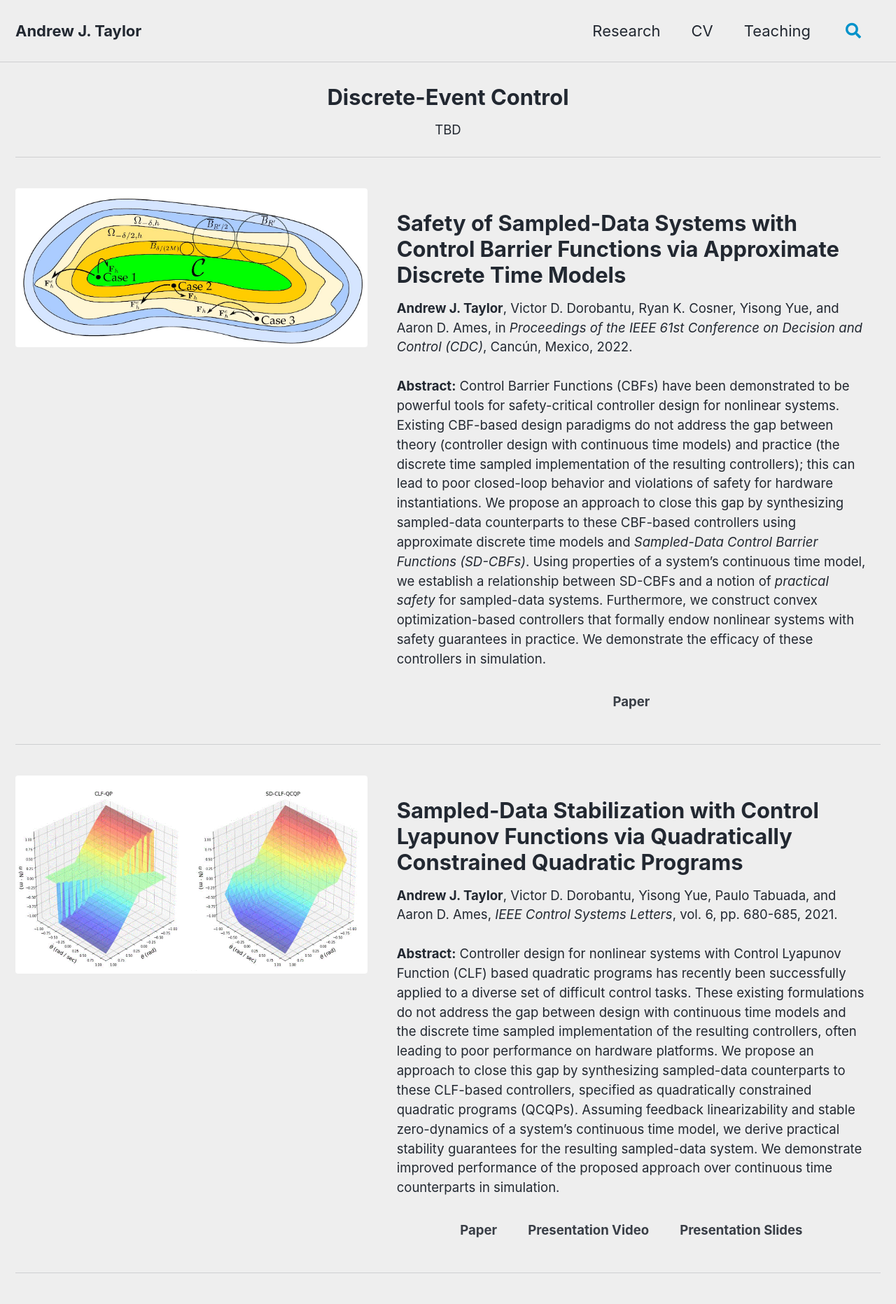
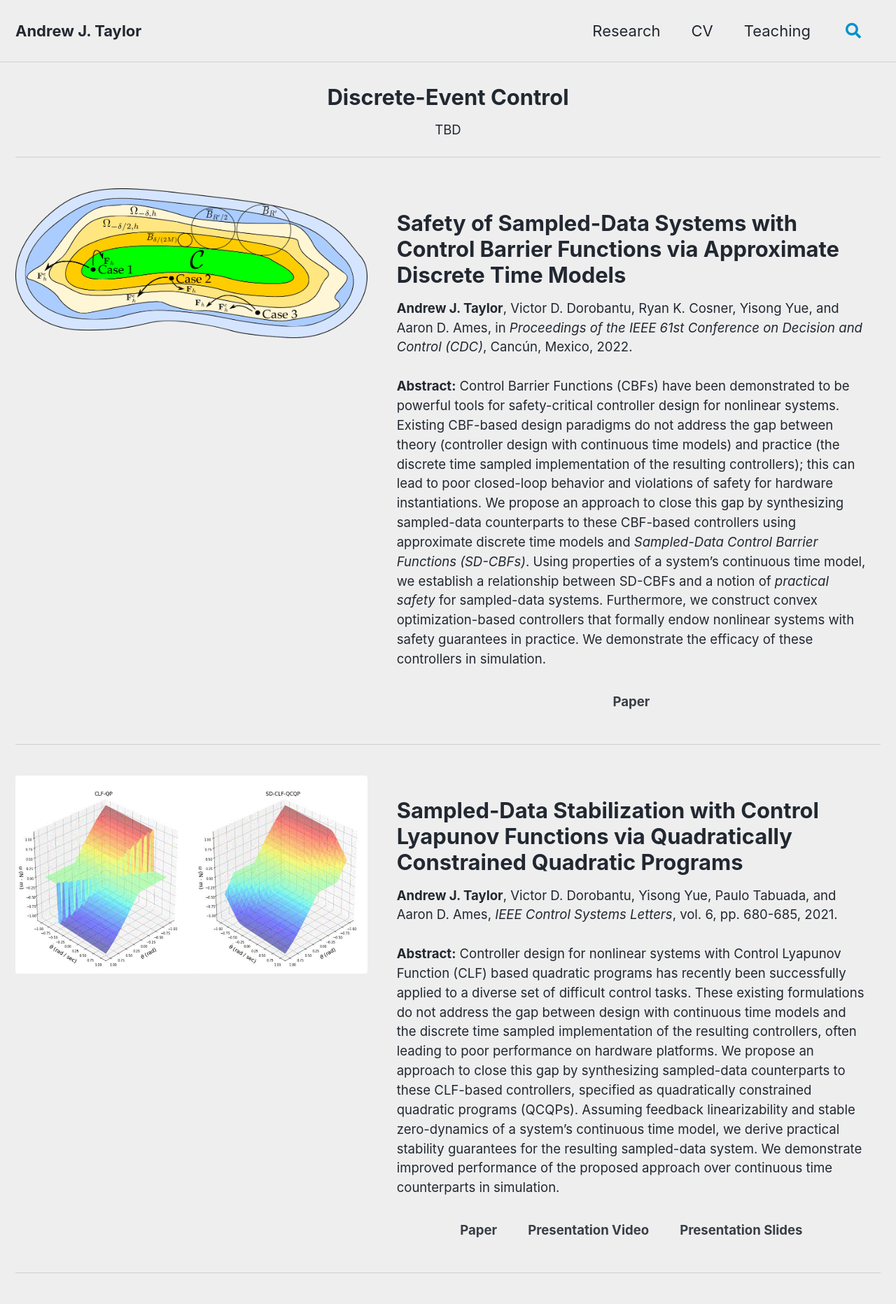
Before and after one commit to andrewjamestaylor/andrewjamestaylor.github.io, a Jekyll site: the page built from _pages/research_projects/discrete_event_control.md, in a window 1280 px wide. Shown: the top 1863 px of the page at 70% size. Built offline with Jekyll 4.4.1, drawn with Linux system fonts in a browser that asks for light colours; cached includes are drawn as plain includes.

Commit message:
solving stupid lfs issue

```diff
--- a/_pages/research_projects/discrete_event_control.md
+++ b/_pages/research_projects/discrete_event_control.md
@@ -30,7 +30,7 @@
     btn_label3: "Presentation Slides"
 
 feature_row_3:
-  - image_path: assets/paper_materials/taylor2022safety_of_sampled_data_systems_with_control_barrier_functions_via_approximate_discrete_time_models/proof_figure.jpg
+  - image_path: assets/paper_materials/taylor2022safety_of_sampled_data_systems_with_control_barrier_functions_via_approximate_discrete_time_models/ProofFigure.png
     title: "Safety of Sampled-Data Systems with Control Barrier Functions via Approximate Discrete Time Models"
     excerpt: <b> Andrew J. Taylor</b>, Victor D. Dorobantu, Ryan K. Cosner, Yisong Yue, and Aaron D. Ames, in <i>Proceedings of the IEEE 61st Conference on Decision and Control (CDC)</i>, Cancún, Mexico, 2022. <br> <br> <b>Abstract:</b> Control Barrier Functions (CBFs) have been demonstrated to be powerful tools for safety-critical controller design for nonlinear systems. Existing CBF-based design paradigms do not address the gap between theory (controller design with continuous time models) and practice (the discrete time sampled implementation of the resulting controllers); this can lead to poor closed-loop behavior and violations of safety for hardware instantiations.  We propose an approach to close this gap by synthesizing sampled-data counterparts to these CBF-based controllers using approximate discrete time models and <i>Sampled-Data Control Barrier Functions (SD-CBFs)</i>. Using properties of a system's continuous time model, we establish a relationship between SD-CBFs and a notion of <i>practical safety</i> for sampled-data systems. Furthermore, we construct convex optimization-based controllers that formally endow nonlinear systems with safety guarantees in practice. We demonstrate the efficacy of these controllers in simulation.
     url: "assets/paper_materials/taylor2022safety_of_sampled_data_systems_with_control_barrier_functions_via_approximate_discrete_time_models/paper.pdf"
```
Also changed, not shown: assets/paper_materials/taylor2022safety_of_sampled_data_systems_with_control_barrier_functions_via_approximate_discrete_time_models/ProofFigure.png (added), assets/paper_materials/taylor2022safety_of_sampled_data_systems_with_control_barrier_functions_via_approximate_discrete_time_models/proof_figure.JPG (deleted).
